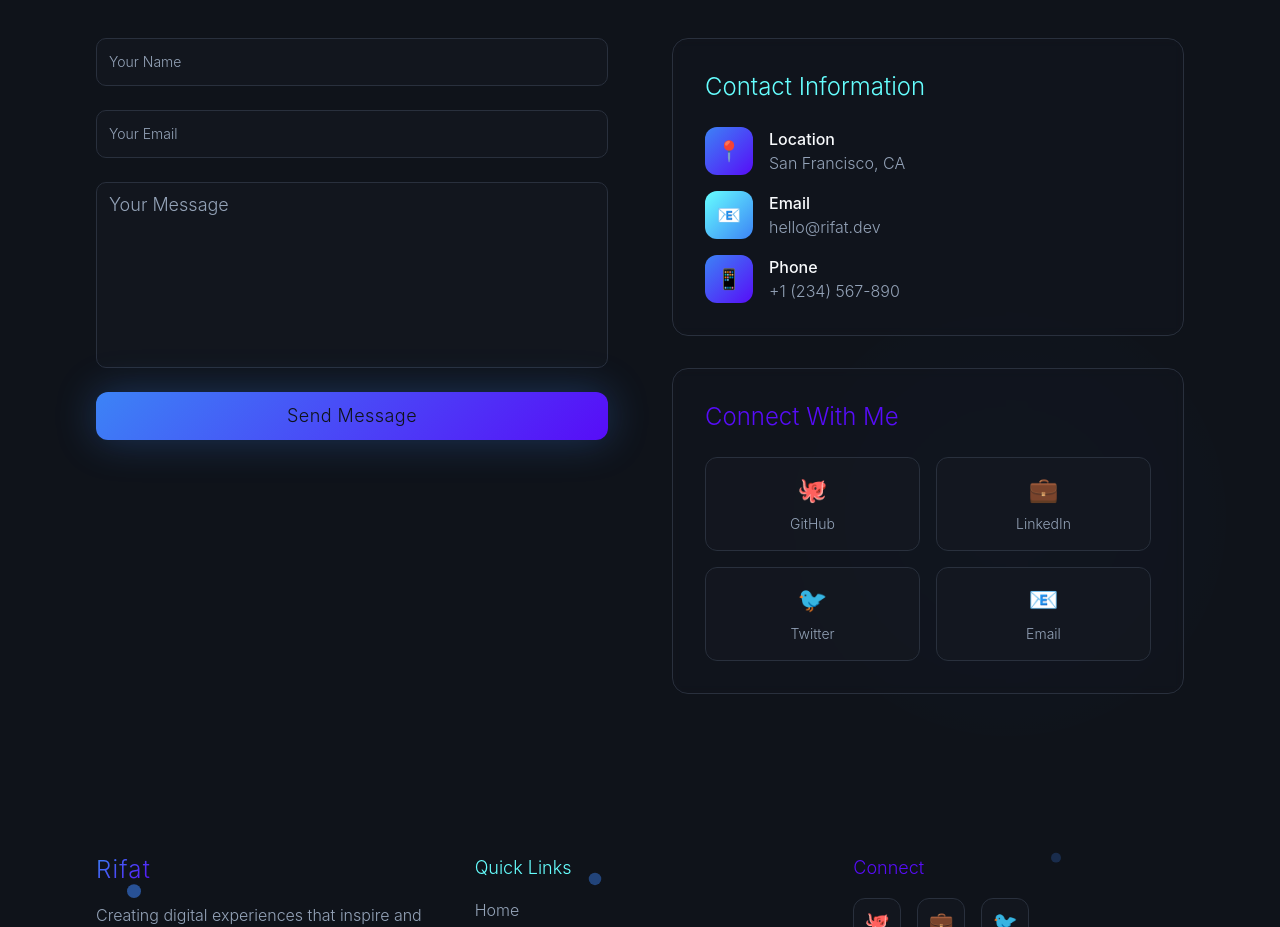
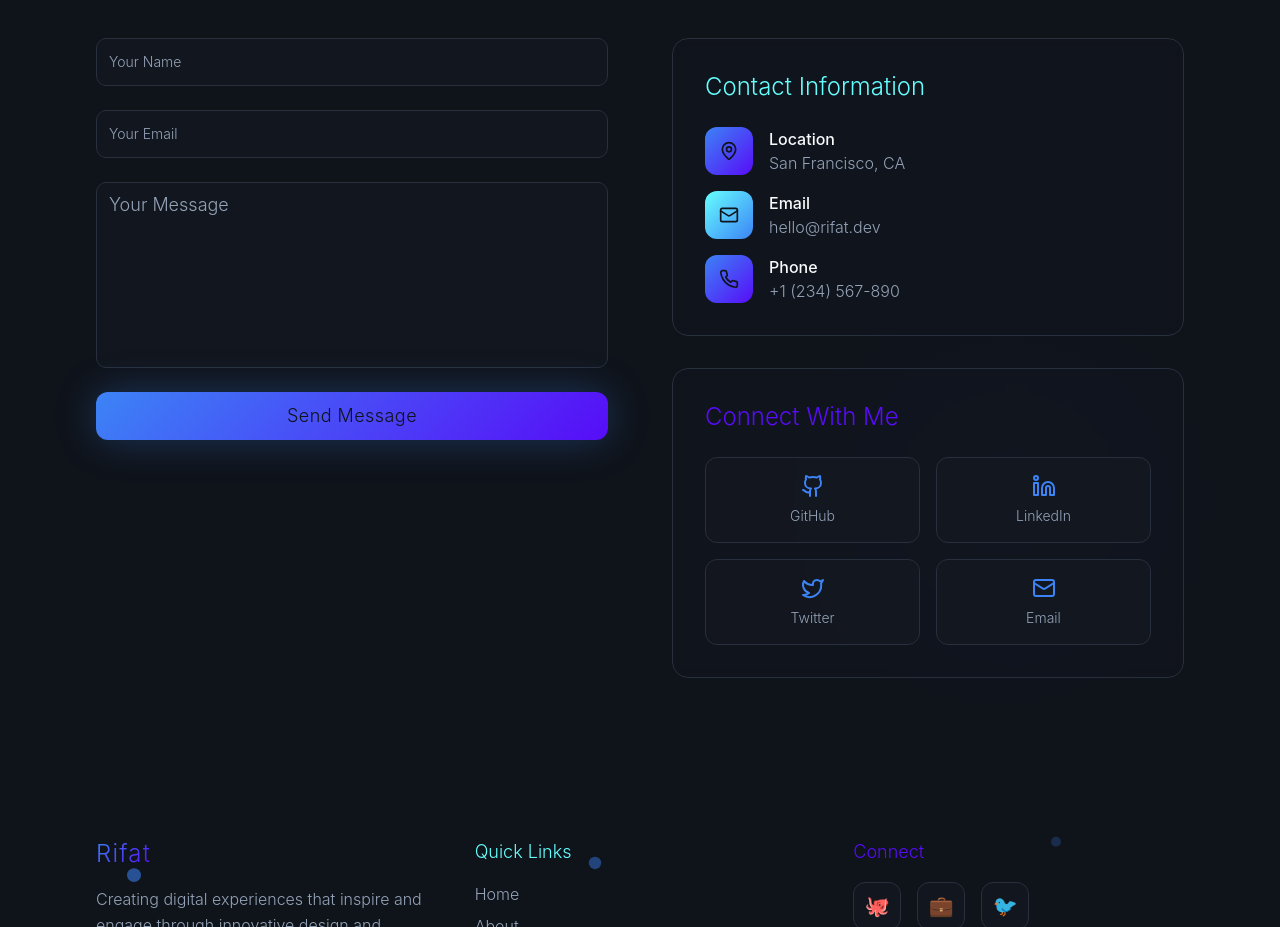
Before and after one commit to RafiulRifat1/rifat-portfolio, a React (Vite) app: page / in a window 1280 px wide. Shown: the part 3120-4047 px from the top of the page. Built offline with nearby package versions, Linux system fonts and the light colour scheme.

Commit message:
Fix "Connect With Me" section
Adjusted the positioning and styling of the "Connect With Me" section to ensure it is perfectly aligned and visually appealing.

```diff
--- a/src/components/ContactSection.tsx
+++ b/src/components/ContactSection.tsx
@@ -4,6 +4,7 @@ import { Button } from "@/components/ui/button";
 import { Input } from "@/components/ui/input";
 import { Textarea } from "@/components/ui/textarea";
 import { useToast } from "@/hooks/use-toast";
+import { Github, Linkedin, Twitter, Mail, MapPin, Phone } from "lucide-react";
 
 const ContactSection = () => {
   const [formData, setFormData] = useState({
@@ -38,10 +39,10 @@ const ContactSection = () => {
   };
 
   const socialLinks = [
-    { name: "GitHub", icon: "🐙", href: "https://github.com" },
-    { name: "LinkedIn", icon: "💼", href: "https://linkedin.com" },
-    { name: "Twitter", icon: "🐦", href: "https://twitter.com" },
-    { name: "Email", icon: "📧", href: "mailto:hello@rifat.dev" },
+    { name: "GitHub", icon: Github, href: "https://github.com/rifat" },
+    { name: "LinkedIn", icon: Linkedin, href: "https://linkedin.com/in/rifat" },
+    { name: "Twitter", icon: Twitter, href: "https://twitter.com/rifat" },
+    { name: "Email", icon: Mail, href: "mailto:hello@rifat.dev" },
   ];
 
   const containerVariants = {
@@ -201,8 +202,8 @@ const ContactSection = () => {
                   whileHover={{ x: 10 }}
                   transition={{ duration: 0.2 }}
                 >
-                  <div className="w-12 h-12 bg-gradient-primary rounded-xl flex items-center justify-center text-xl">
-                    📍
+                  <div className="w-12 h-12 bg-gradient-primary rounded-xl flex items-center justify-center">
+                    <MapPin size={20} className="text-primary-foreground" />
                   </div>
                   <div>
                     <p className="font-medium">Location</p>
@@ -215,8 +216,8 @@ const ContactSection = () => {
                   whileHover={{ x: 10 }}
                   transition={{ duration: 0.2 }}
                 >
-                  <div className="w-12 h-12 bg-gradient-secondary rounded-xl flex items-center justify-center text-xl">
-                    📧
+                  <div className="w-12 h-12 bg-gradient-secondary rounded-xl flex items-center justify-center">
+                    <Mail size={20} className="text-primary-foreground" />
                   </div>
                   <div>
                     <p className="font-medium">Email</p>
@@ -229,8 +230,8 @@ const ContactSection = () => {
                   whileHover={{ x: 10 }}
                   transition={{ duration: 0.2 }}
                 >
-                  <div className="w-12 h-12 bg-gradient-primary rounded-xl flex items-center justify-center text-xl">
-                    📱
+                  <div className="w-12 h-12 bg-gradient-primary rounded-xl flex items-center justify-center">
+                    <Phone size={20} className="text-primary-foreground" />
                   </div>
                   <div>
                     <p className="font-medium">Phone</p>
@@ -250,13 +251,15 @@ const ContactSection = () => {
               </h3>
 
               <div className="grid grid-cols-2 gap-4">
-                {socialLinks.map((social, index) => (
+                {socialLinks.map((social, index) => {
+                  const IconComponent = social.icon;
+                  return (
                     <motion.a
                       key={social.name}
                       href={social.href}
                       target="_blank"
                       rel="noopener noreferrer"
-                    className="group bg-glass-bg/50 border border-glass-border rounded-xl p-4 text-center hover:bg-glass-bg/70 transition-all duration-300"
+                      className="group relative bg-glass-bg/50 border border-glass-border rounded-xl p-4 text-center hover:bg-glass-bg/70 transition-all duration-300 overflow-hidden"
                       whileHover={{
                         scale: 1.05,
                         y: -5
@@ -265,17 +268,20 @@ const ContactSection = () => {
                       variants={itemVariants}
                       custom={index}
                     >
-                    <div className="text-2xl mb-2 group-hover:scale-110 transition-transform duration-300">
-                      {social.icon}
+                      <div className="relative z-10">
+                        <div className="flex justify-center mb-2 group-hover:scale-110 transition-transform duration-300">
+                          <IconComponent size={24} className="text-neon-blue group-hover:text-neon-cyan transition-colors duration-300" />
                         </div>
                         <p className="text-sm font-light text-muted-foreground group-hover:text-foreground transition-colors">
                           {social.name}
                         </p>
+                      </div>
 
                       {/* Hover glow effect */}
                       <div className="absolute inset-0 bg-gradient-primary rounded-xl opacity-0 group-hover:opacity-10 transition-opacity duration-300" />
                     </motion.a>
-                ))}
+                  );
+                })}
               </div>
             </motion.div>
           </motion.div>
```
Lines whose indentation alone changed are shown as unchanged.
